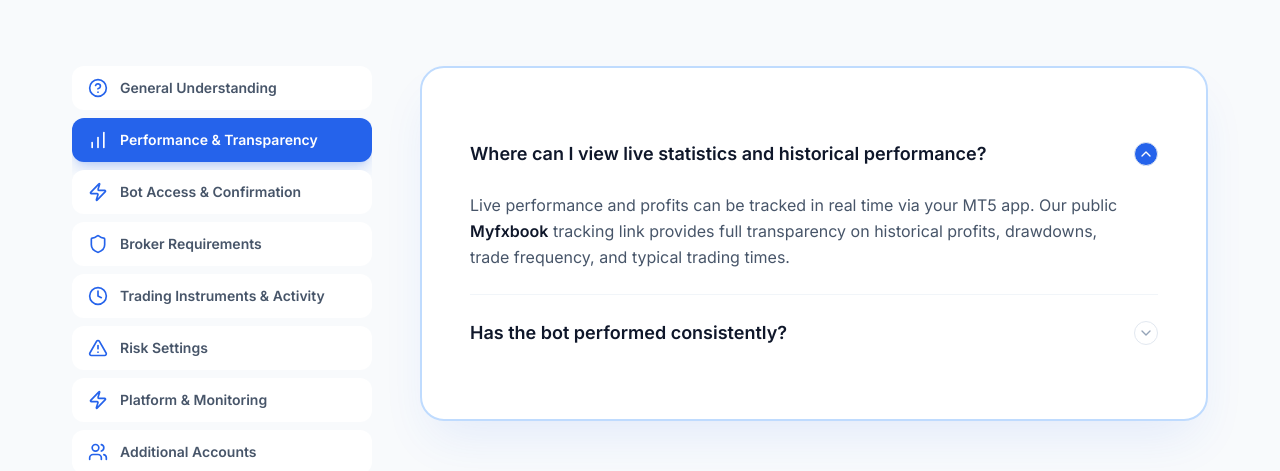
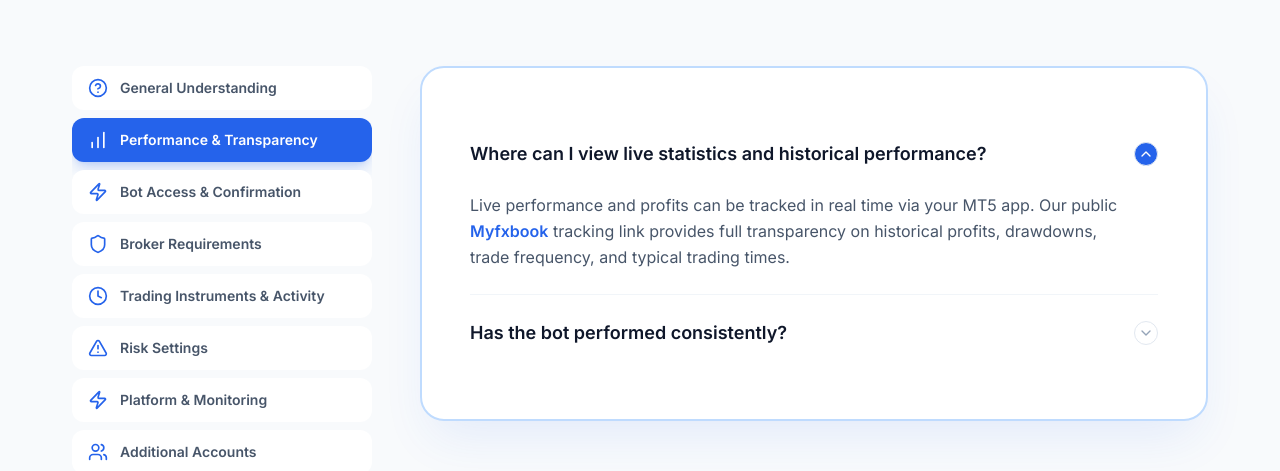
Before and after one commit to awabalishah/Syncro, a React (Vite) app: page / in a window 1280 px wide. Both pictures are taken after a click on the button "Performance & Transparency". Shown: the part 10189-10660 px from the top of the page. Built offline with nearby package versions, Linux system fonts and the light colour scheme.

Commit message:
update myfxbook links to new verified link

```diff
--- a/src/components/FAQ.jsx
+++ b/src/components/FAQ.jsx
@@ -28,13 +28,13 @@ const faqCategories = [
             {
                 q: "Where can I view live statistics and historical performance?",
                 a: <div className="flex flex-col gap-2">
-                    <p>Live performance and profits can be tracked in real time via your MT5 app. Our public <span className="font-semibold text-slate-900">Myfxbook</span> tracking link provides full transparency on historical profits, drawdowns, trade frequency, and typical trading times.</p>
+                    <p>Live performance and profits can be tracked in real time via your MT5 app. Our public <a href="https://www.myfxbook.com/members/Syncro_/syncro-bot/11880753" target="_blank" rel="noopener noreferrer" className="font-semibold text-blue-600 hover:underline">Myfxbook</a> tracking link provides full transparency on historical profits, drawdowns, trade frequency, and typical trading times.</p>
                 </div>
             },
             {
                 q: "Has the bot performed consistently?",
                 a: <div className="flex flex-col gap-2">
-                    <p>Based on live, independently verified data via <span className="font-semibold text-slate-900">Myfxbook</span>, the bot has demonstrated consistent monthly performance since June 2024, delivering an average return of 7.8% per month throughout 2025. Past performance is not a guarantee of future results.</p>
+                    <p>Based on live, independently verified data via <a href="https://www.myfxbook.com/members/Syncro_/syncro-bot/11880753" target="_blank" rel="noopener noreferrer" className="font-semibold text-blue-600 hover:underline">Myfxbook</a>, the bot has demonstrated consistent monthly performance since June 2024, delivering an average return of 7.8% per month throughout 2025. Past performance is not a guarantee of future results.</p>
                 </div>
             }
         ]
@@ -122,7 +122,7 @@ const faqCategories = [
                 q: "What risk level does the bot use by default?",
                 a: <div className="flex flex-col gap-3">
                     <p>The bot operates at a 30% risk setting by default. This does not mean 30% of your account is risked on a single trade. Instead, it is a relative risk setting that controls position sizing and overall exposure within the bot's built-in risk management framework.</p>
-                    <p>This default setting has been used consistently for 18+ months of live, independently verified performance, as shown on our official <span className="font-semibold text-slate-900">Myfxbook</span> tracking link. Over this period, the bot has delivered positive account growth every month, while maintaining a clear focus on capital protection first and account growth second.</p>
+                    <p>This default setting has been used consistently for 18+ months of live, independently verified performance, as shown on our official <a href="https://www.myfxbook.com/members/Syncro_/syncro-bot/11880753" target="_blank" rel="noopener noreferrer" className="font-semibold text-blue-600 hover:underline">Myfxbook</a> tracking link. Over this period, the bot has delivered positive account growth every month, while maintaining a clear focus on capital protection first and account growth second.</p>
                 </div>
             },
             {
@@ -153,7 +153,7 @@ const faqCategories = [
                 q: "How do I view my performance?",
                 a: <div className="flex flex-col gap-3">
                     <p>You can view your performance directly through your MT5 app, where you can monitor your balance, equity, open and closed trades in real time.</p>
-                    <p>In addition, performance can be tracked through our public <span className="font-semibold text-slate-900">Myfxbook</span> tracking link, which provides transparent visibility of historical returns, drawdowns, trade frequency, and typical trading times. Together, these tools allow you to monitor both short-term activity and long-term performance.</p>
+                    <p>In addition, performance can be tracked through our public <a href="https://www.myfxbook.com/members/Syncro_/syncro-bot/11880753" target="_blank" rel="noopener noreferrer" className="font-semibold text-blue-600 hover:underline">Myfxbook</a> tracking link, which provides transparent visibility of historical returns, drawdowns, trade frequency, and typical trading times. Together, these tools allow you to monitor both short-term activity and long-term performance.</p>
                 </div>
             }
         ]
--- a/src/components/GrowthCalculator.jsx
+++ b/src/components/GrowthCalculator.jsx
@@ -87,7 +87,14 @@ export function GrowthCalculator() {
                                     <div className="w-2 h-2 rounded-full bg-emerald-500 animate-pulse" />
                                     <span className="text-blue-400 text-[10px] font-bold uppercase tracking-wider">Live Results</span>
                                 </div>
-                                <ExternalLink className="w-5 h-5 text-slate-500 opacity-50 group-hover:opacity-100 transition-opacity" />
+                                <a
+                                    href="https://www.myfxbook.com/members/Syncro_/syncro-bot/11880753"
+                                    target="_blank"
+                                    rel="noopener noreferrer"
+                                    className="hover:scale-110 transition-transform"
+                                >
+                                    <ExternalLink className="w-5 h-5 text-slate-500 opacity-50 group-hover:opacity-100 transition-opacity" />
+                                </a>
                             </div>
 
                             <div className="mb-10">
@@ -141,10 +148,15 @@ export function GrowthCalculator() {
                                 </div>
                             </div>
 
-                            <button className="w-full py-5 bg-blue-600 hover:bg-blue-700 text-white rounded-2xl font-bold transition-all flex items-center justify-center gap-2 group shadow-xl shadow-blue-900/40">
+                            <a
+                                href="https://www.myfxbook.com/members/Syncro_/syncro-bot/11880753"
+                                target="_blank"
+                                rel="noopener noreferrer"
+                                className="w-full py-5 bg-blue-600 hover:bg-blue-700 text-white rounded-2xl font-bold transition-all flex items-center justify-center gap-2 group shadow-xl shadow-blue-900/40"
+                            >
                                 View Live Stats on <img src={myfxbookLogo} alt="Myfxbook" className="h-5 w-auto brightness-0 invert" />
                                 <ExternalLink className="w-4 h-4" />
-                            </button>
+                            </a>
                         </div>
                     </motion.div>
 
--- a/src/components/HowItWorks.jsx
+++ b/src/components/HowItWorks.jsx
@@ -53,7 +53,7 @@ export function HowItWorks() {
             icon: <BarChart3 className="w-8 h-8 text-cyan-600" />,
             span: "md:col-span-1",
             color: "bg-cyan-50",
-            link: "https://www.myfxbook.com/members/syncro_automation" // Placeholder
+            link: "https://www.myfxbook.com/members/Syncro_/syncro-bot/11880753"
         }
     ];
 
--- a/src/components/SuccessStories.jsx
+++ b/src/components/SuccessStories.jsx
@@ -18,7 +18,9 @@ const TESTIMONIALS = [
         image: "https://randomuser.me/api/portraits/men/32.jpg",
         content: <div className="flex flex-col gap-2">
             <p>"The transparency is what sold me. Being able to see the live results verified by:</p>
-            <img src={myfxbookLogo} alt="Myfxbook" className="h-4 w-auto self-start grayscale opacity-70" />
+            <a href="https://www.myfxbook.com/members/Syncro_/syncro-bot/11880753" target="_blank" rel="noopener noreferrer" className="self-start">
+                <img src={myfxbookLogo} alt="Myfxbook" className="h-4 w-auto grayscale opacity-70 hover:opacity-100 transition-opacity" />
+            </a>
             <p>before depositing gave me total confidence. Best investment I've made this year."</p>
         </div>,
         rating: 5
--- a/src/pages/FeaturesPage.jsx
+++ b/src/pages/FeaturesPage.jsx
@@ -57,7 +57,9 @@ export function FeaturesPage() {
             title: "Real-Time Transparency",
             description: <div className="flex flex-col gap-2">
                 <p>You can see every trade directly inside your own MT5 trading account as shown in our client results section. Performance is tracked through our live, independently verified tracking link on:</p>
-                <img src={myfxbookLogo} alt="Myfxbook" className="h-5 w-auto self-start grayscale opacity-70" />
+                <a href="https://www.myfxbook.com/members/Syncro_/syncro-bot/11880753" target="_blank" rel="noopener noreferrer" className="self-start">
+                    <img src={myfxbookLogo} alt="Myfxbook" className="h-5 w-auto grayscale opacity-70 hover:opacity-100 transition-opacity" />
+                </a>
                 <p>that updates in real time.</p>
             </div>
         },
```
